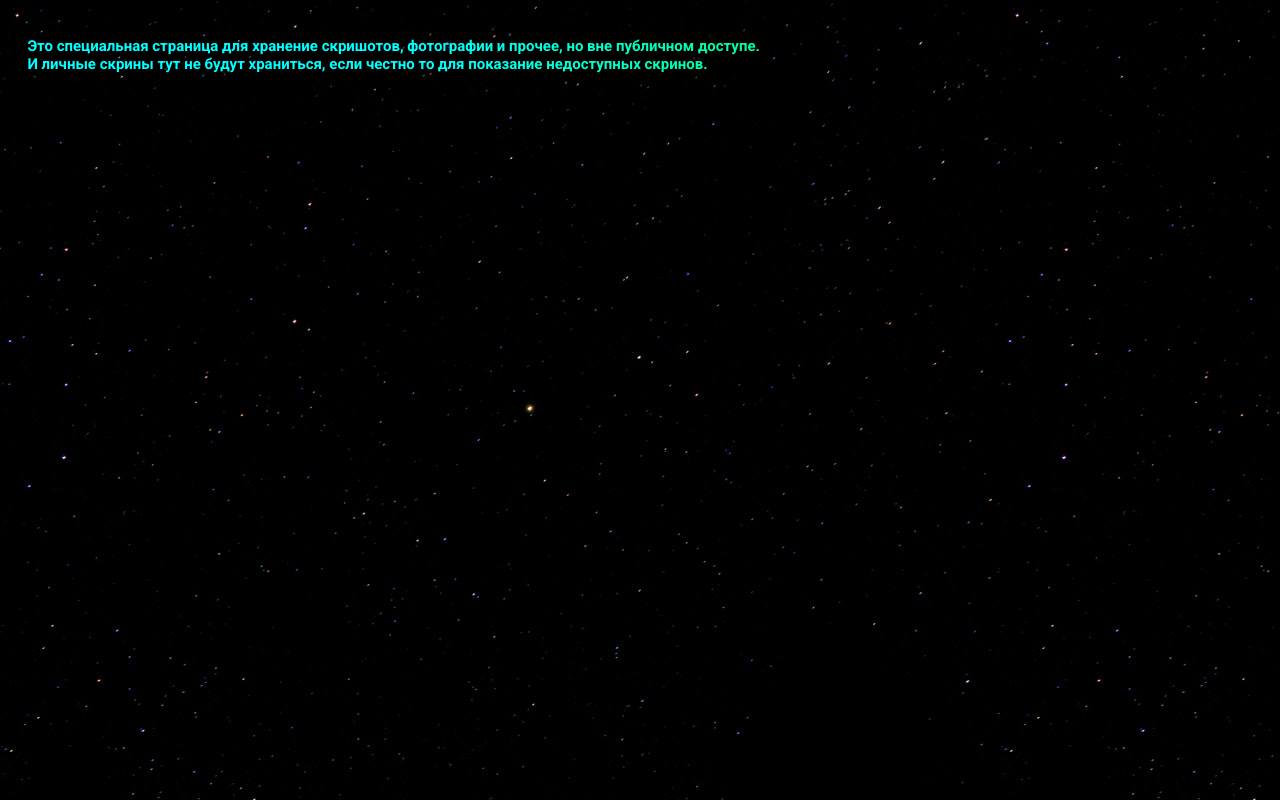
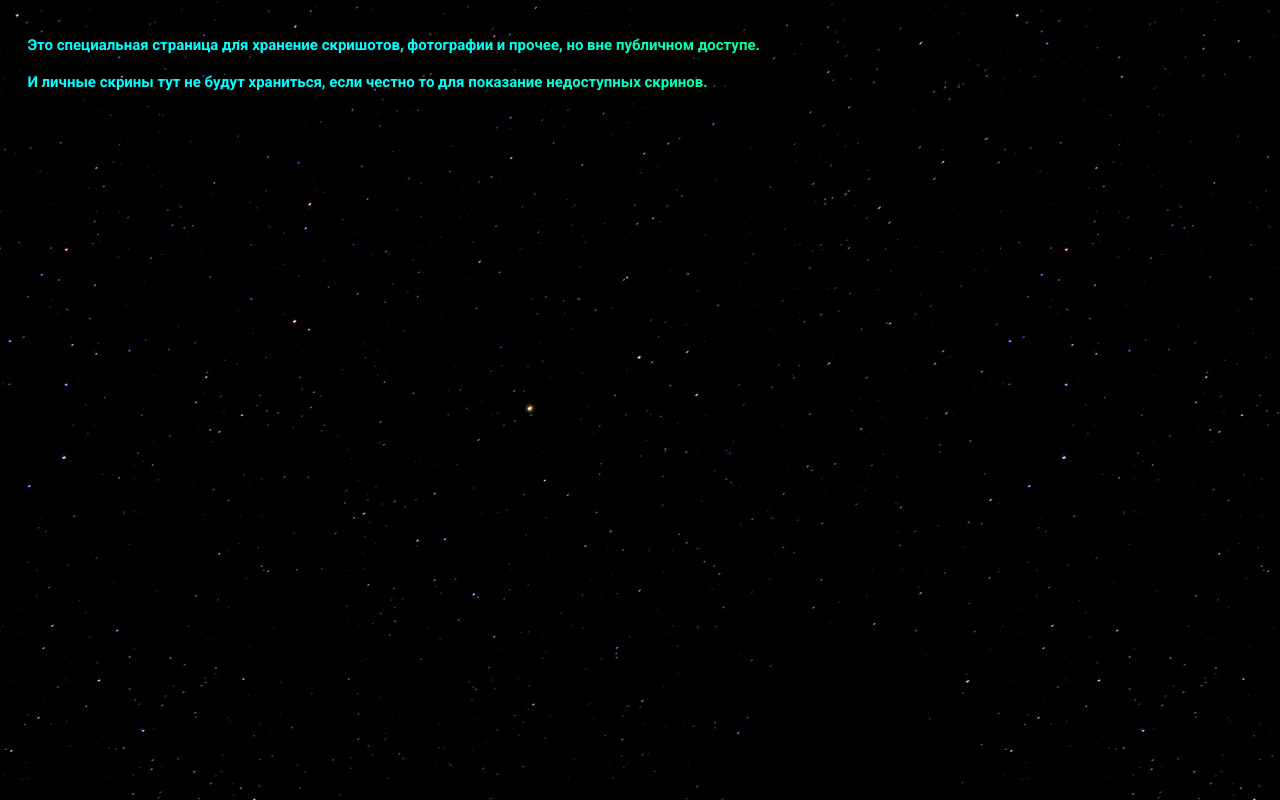
Before and after one commit to kira-xc-steep/whoImages01, a plain HTML site: page index.html in a window 1280 px wide. Drawn offline with Linux system fonts and the light colour scheme.

Commit message:
Update index.html

```diff
--- a/index.html
+++ b/index.html
@@ -8,7 +8,7 @@
   </head>
   <body background="fone.jpg">
     <div class="center">
-      <h1><p>Это специальная страница для хранение скришотов, фотографии и прочее, но вне публичном доступе.</p></h1>
+      <h1><p>Это специальная страница для хранение скришотов, фотографии и прочее, но вне публичном доступе.</p></h1><br>
       <h1><p>И личные скрины тут не будут храниться, если честно то для показание недоступных скринов.</p></h1>
       <img src="" height="350">
     </div>
```
